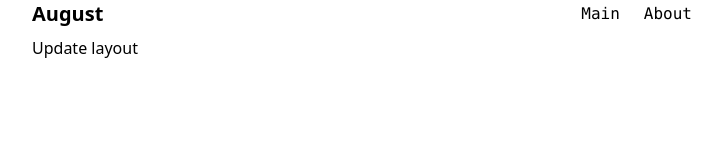
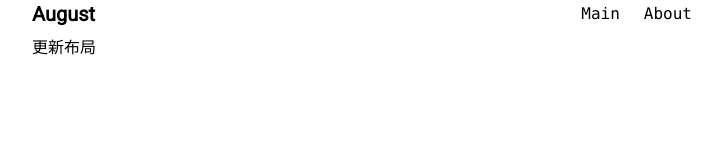
Before and after one commit to beierzhijin/fullstack-nuxt3, a Nuxt app: page /about in a window 1280 px wide. Shown: the top 160 px of the page, without its empty margins (280-1002 px from the left). Built offline with nearby package versions, Linux system fonts and the light colour scheme.

Commit message:
feat(seo): useHead, useSeoMeta

```diff
--- a/layouts/another.vue
+++ b/layouts/another.vue
@@ -4,7 +4,7 @@
 
 <template>
   <div>
-    <div>another layout</div>
+    <div>另一套布局</div>
     <slot></slot>
   </div>
 </template>
--- a/layouts/default.vue
+++ b/layouts/default.vue
@@ -1,3 +1,23 @@
+<script setup lang='ts'>
+// https://nuxt.com/docs/getting-started/seo-meta#dynamic-title
+useHead({
+  // as a string,
+  // where `%s` is replaced with the title
+  titleTemplate: '%s - August',
+  link: [
+    {
+      rel: 'preconnect',
+      href: 'https://fonts.googleapis.com'
+    },
+    {
+      rel: 'stylesheet',
+      href: 'https://fonts.googleapis.com/css2?family=Roboto&display=swap',
+      crossorigin: ''
+    }
+  ]
+})
+</script>
+
 <template>
   <!-- https://nuxt.com/docs/guide/directory-structure/layouts -->
   <!-- Unlike other components, your layouts must have a single root element to allow Nuxt to apply transitions between layout changes - and this root element cannot be a <slot />. -->
@@ -15,7 +35,9 @@
     </main>
   </div>
 </template>
-<script setup lang='ts'>
-</script>
 
-<style scoped></style>
+<style>
+body {
+  font-family: Roboto;
+}
+</style>
--- a/package.json
+++ b/package.json
@@ -10,7 +10,7 @@
     "postinstall": "nuxt prepare"
   },
   "dependencies": {
-    "nuxt": "^3.12.4",
+    "nuxt": "^3.13.0",
     "vue": "^3.4.38"
   },
   "packageManager": "pnpm@9.7.0",
--- a/pages/about.vue
+++ b/pages/about.vue
@@ -1,18 +1,21 @@
 <script setup lang="ts">
+/* 不定义时为 default layout */
+
+// definePageMeta({
+//   layout: false
+// })
 function enableCustomLayout() {
   setPageLayout('another')
 }
 
-/* 不定义时为 default layout */
-
-// definePageMeta({
-//   layout: false
-// });
+useHead({
+  title: '关于'
+})
 </script>
 
 <template>
   <div>
-    <button @click="enableCustomLayout">Update layout</button>
+    <button @click="enableCustomLayout">更新布局</button>
   </div>
 </template>
 
--- a/pages/index.vue
+++ b/pages/index.vue
@@ -5,19 +5,22 @@
 </template>
 
 <script setup lang="ts">
+// server side rendering
 useSeoMeta({
-  title: '主页',
+  title: '我的主页',
   description: '这里是主页的描述',
   ogTitle: '[og:title]',
   ogDescription: '[og:description]',
   ogImage: '[og:image]',
   ogUrl: '[og:url]',
-  twitterTitle: '[twitter:title]',
-  twitterDescription: '[twitter:description]',
+  // https://developer.x.com/en/docs/x-for-websites/cards/overview/abouts-cards
+  twitterTitle: 'Main Page',
+  twitterDescription: 'This is my main page',
   twitterImage: '[twitter:image]',
   twitterCard: 'summary'
 })
 
+// server side rendering
 useHead({
   htmlAttrs: {
     lang: 'en'
```
Also changed, not shown: 1 other file (tests, documents, lock files or other folders).
